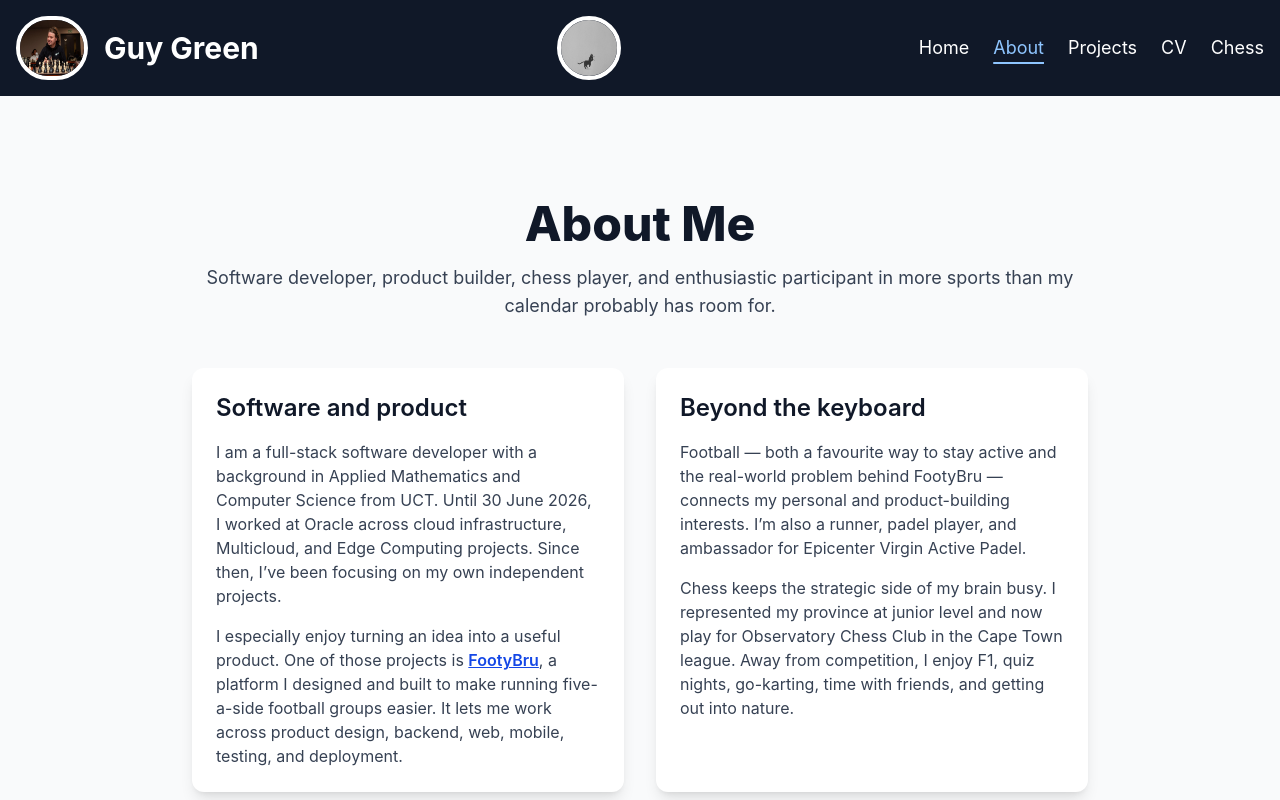
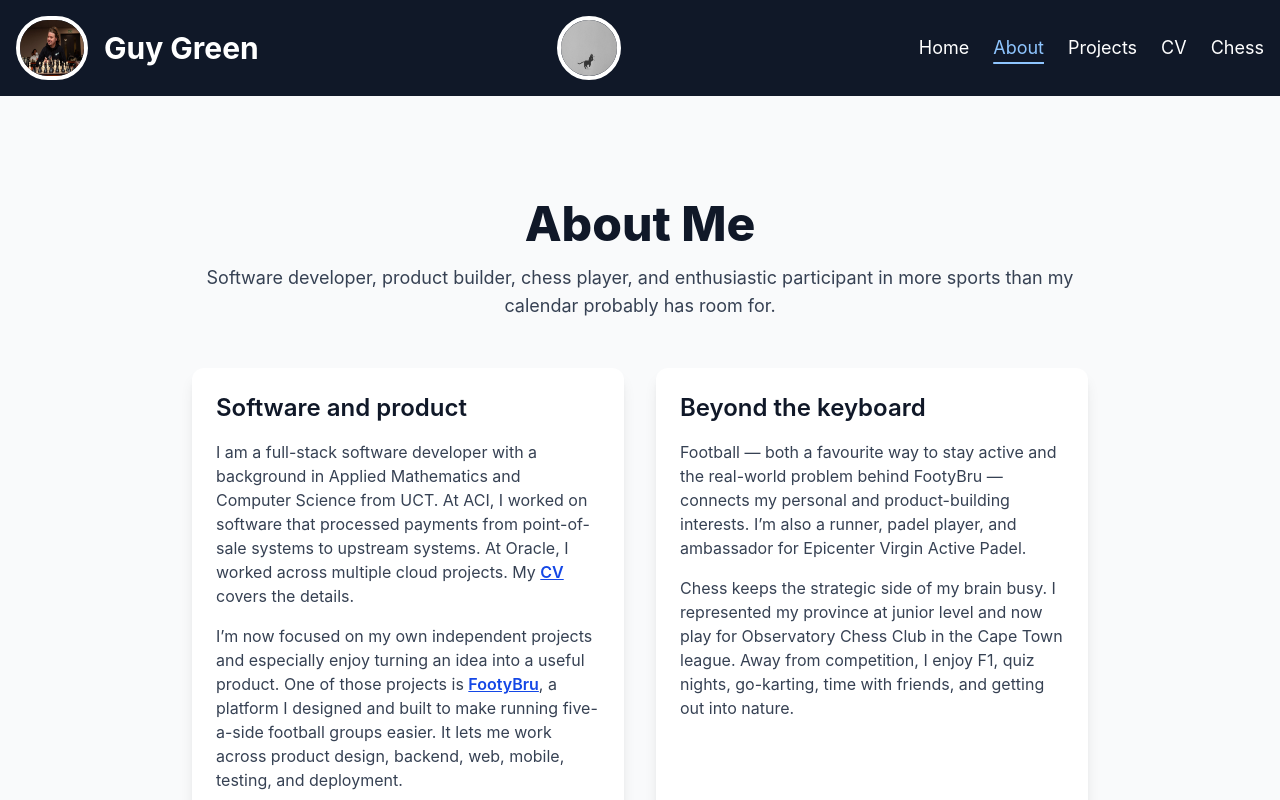
Before and after one commit to guyAOgreen/DomainApp, a React (Vite) app: page /about-me in a window 1280 px wide. Shown: the top 800 px of the page. Built offline with nearby package versions, Linux system fonts and the light colour scheme.

Commit message:
Balance About career summary

```diff
--- a/src/pages/AboutMePage/AboutMePage.tsx
+++ b/src/pages/AboutMePage/AboutMePage.tsx
@@ -68,12 +68,20 @@ const AboutMePage: React.FC = () => {
           <div className="space-y-4 text-gray-700 dark:text-gray-300">
             <p>
               I am a full-stack software developer with a background in Applied Mathematics and
-              Computer Science from UCT. Until 30 June 2026, I worked at Oracle across cloud
-              infrastructure, Multicloud, and Edge Computing projects. Since then, I’ve been
-              focusing on my own independent projects.
+              Computer Science from UCT. At ACI, I worked on software that processed payments from
+              point-of-sale systems to upstream systems. At Oracle, I worked across multiple cloud
+              projects. My{" "}
+              <Link
+                to={appRoutes.cv}
+                className="font-semibold text-blue-700 underline dark:text-blue-300"
+              >
+                CV
+              </Link>{" "}
+              covers the details.
             </p>
             <p>
-              I especially enjoy turning an idea into a useful product. One of those projects is{" "}
+              I’m now focused on my own independent projects and especially enjoy turning an idea
+              into a useful product. One of those projects is{" "}
               <Link
                 to={appRoutes.projects}
                 className="font-semibold text-blue-700 underline dark:text-blue-300"
```
Also changed, not shown: 1 other file (tests, documents, lock files or other folders).
